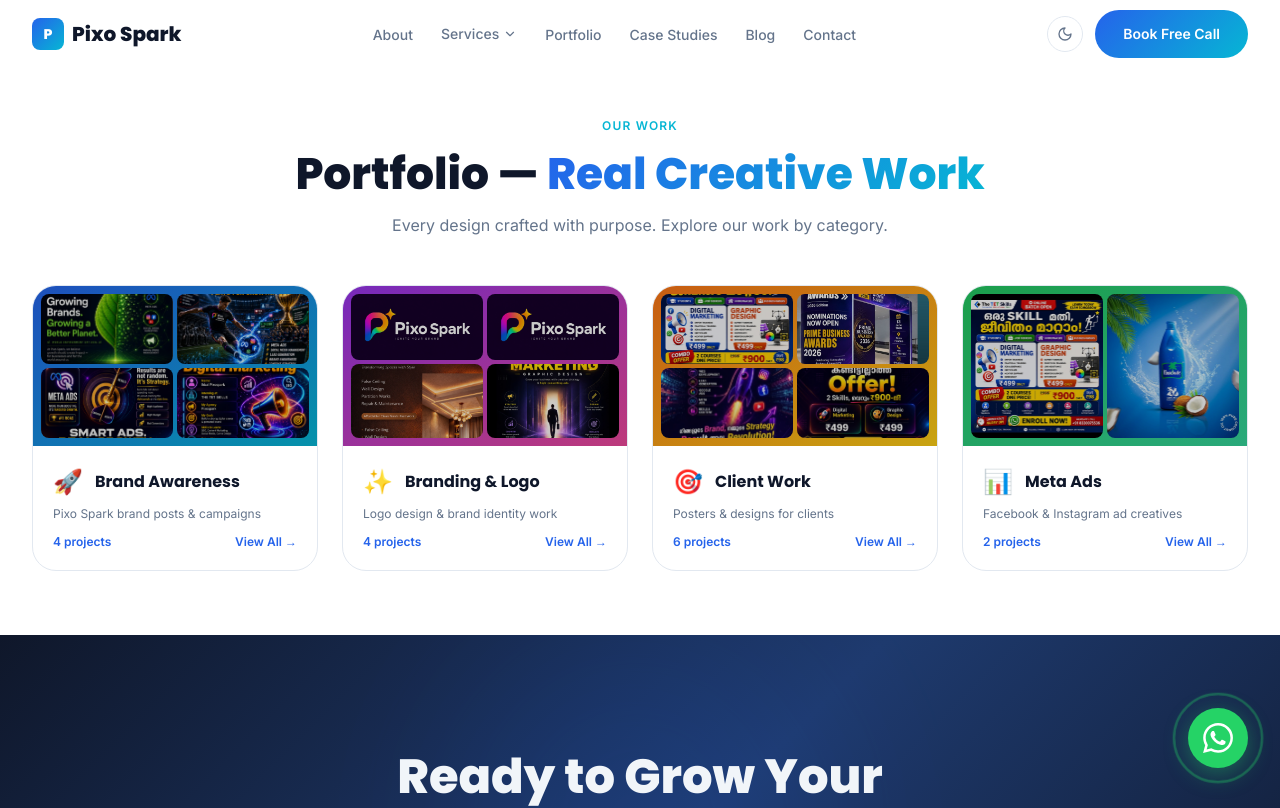
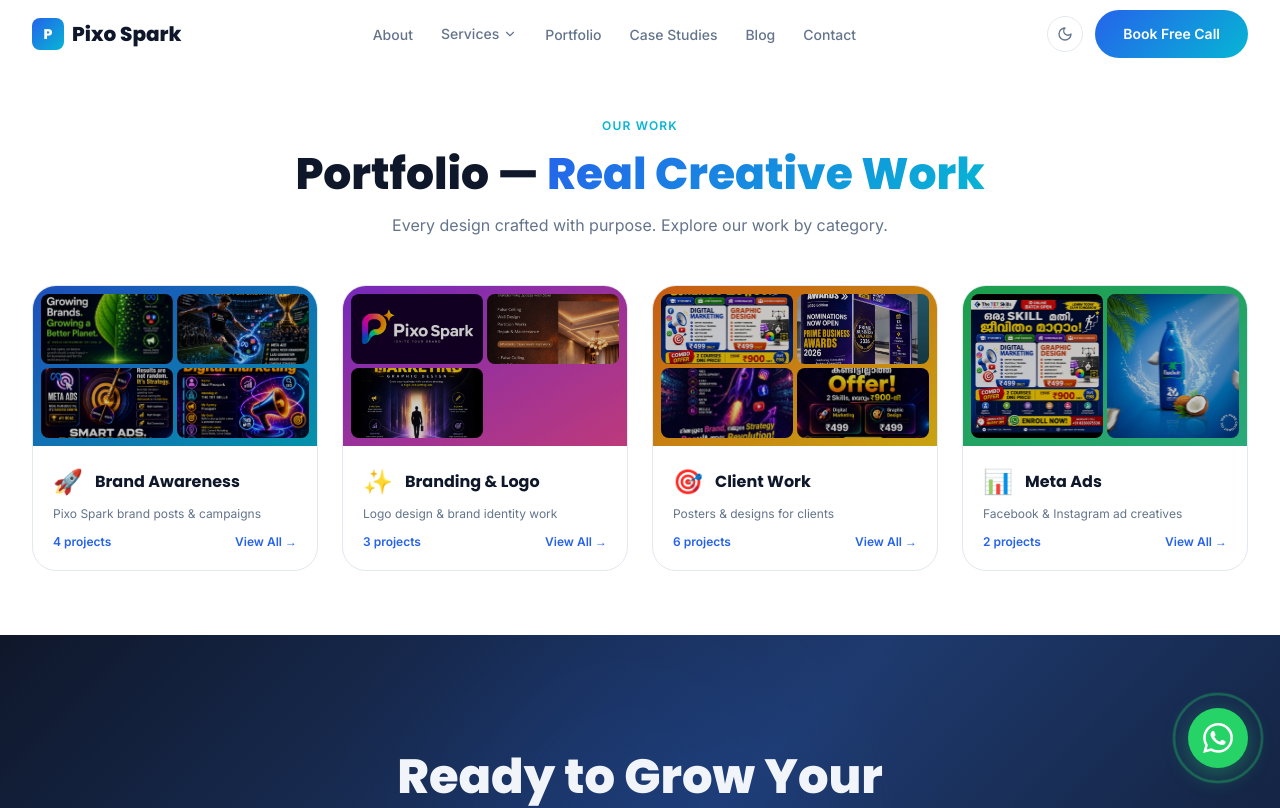
Before and after one commit to ikbalkmtnr786-glitch/pixospark, a Next.js app: page /portfolio in a window 1280 px wide. Shown: the top 808 px of the page. Built offline with nearby package versions, Linux system fonts and the light colour scheme.

Commit message:
Update page.tsx

```diff
--- a/app/portfolio/page.tsx
+++ b/app/portfolio/page.tsx
@@ -24,7 +24,6 @@ const categories = [
     color: "from-purple-600 to-pink-500",
     projects: [
       { title: "Pixo Spark Logo Design", client: "Pixo Spark", image: "/pixospark-logo.png.jpg" },
-      { title: "Pixo Spark Brand Identity", client: "Pixo Spark", image: "/pixo%20new.jpg" },
       { title: "Creative Design 4", client: "Pixo Spark", image: "/post9.png" },
       { title: "Creative Design 5", client: "Pixo Spark", image: "/post10.png" },
     ],
```
